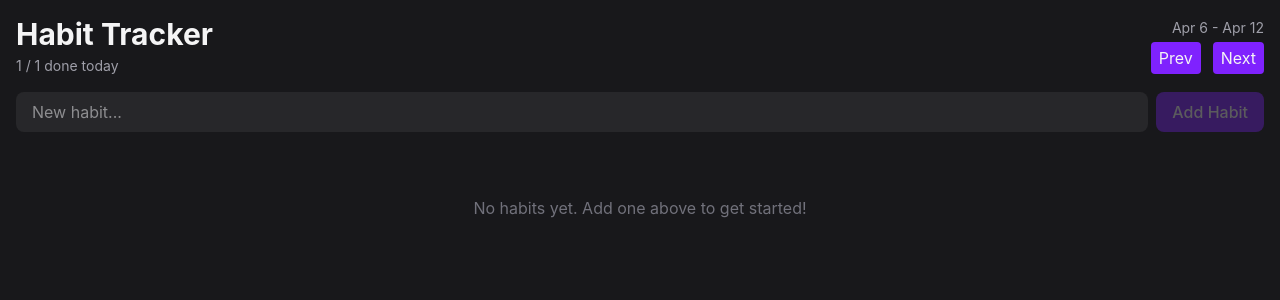
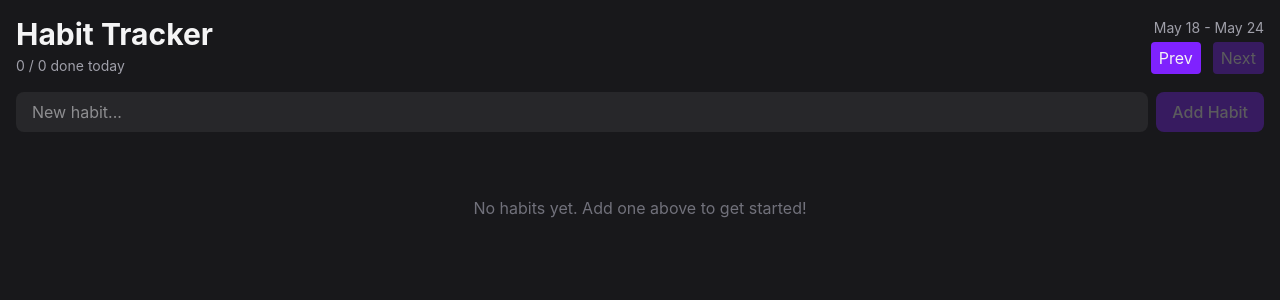
Before and after one commit to CallmeCheese1/React-Tutorial-Project, a React (Vite) app: page / in a window 1280 px wide. Shown: the top 300 px of the page. Built offline with nearby package versions, Linux system fonts and the light colour scheme.

Commit message:
Made UI reactive and added mode

```diff
--- a/src/App.tsx
+++ b/src/App.tsx
@@ -1,47 +1,30 @@
-import { useState } from "react"
-import { HabitForm } from "./components/HabitForm"
-import { HabitList, type Habit } from "./components/HabitList"
-import { Header } from "./components/Header"
-import { isSameDay } from "date-fns"
+import { useState } from "react";
+import { HabitForm } from "./components/HabitForm";
+import { HabitList } from "./components/HabitList";
+import { Header } from "./components/Header";
+import { HabitProvider } from "./context/HabitProvider";
+import { addWeeks, eachDayOfInterval, endOfWeek, startOfWeek } from "date-fns";
 
 export default function App() {
-  const [habits, setHabits] = useState<Habit[]>([])
+  const [weekOffset, setWeekOffset] = useState(0);
 
-  function addHabit(name: string) {
-    //Note to future self: any state is IMMUTABLE. Only way is through setHabits.
-    //as he said: anytime you use the existing value of state inside of the state updater, make sure you're actually changing how the codw works by referencing the "second version"?
-
-    //so, for example, this one wouldn't work. habits is IMMUTABLE, so it will always only hold the state of what habits was when we first called this.
-    //setHabits([...habits, {id: crypto.randomUUID(), name}])
-    //setHabits([...habits, {id: crypto.randomUUID(), name}])
-
-    //Instead, passing an arrow function that takes in an input goes into the React engine and tells it to use that input to make the state mutable, allowing us to continuously add to what it is in this moment, in case we wanted to keep adding.
-    setHabits(currentHabits => [...currentHabits, {id: crypto.randomUUID(), name, completions: [new Date()] }])
-  }
-
-  function deleteHabit(id: string) {
-    setHabits(currentHabits => currentHabits.filter(habit => habit.id !== id))
-  }
-
-  function toggleHabit(id: string, date: Date) {
-    setHabits(currentHabits => (
-      currentHabits.map(habit => {
-        if (habit.id !== id) return habit
-
-        const alreadyDone = habit.completions.some(c => isSameDay(c, date))
-
-        const completions = alreadyDone ? habit.completions.filter(c => !isSameDay(c, date)) : [...habit.completions, date]
-
-        return {...habit, completions}
-      })
-    ))
-  }
+  const week = addWeeks(new Date(), weekOffset);
+  const visibleDates = eachDayOfInterval({
+    start: startOfWeek(week, { weekStartsOn: 1 }),
+    end: endOfWeek(week, { weekStartsOn: 1 }),
+  });
 
   return (
     <div className="max-w-2x1 mx-auto p-4 flex flex-col gap-4">
-      <Header />
-      <HabitForm addHabit={addHabit}/>
-      <HabitList deleteHabit={deleteHabit} toggleHabit={toggleHabit} habits = {habits}/>
+      <HabitProvider>
+        <Header
+          visibleDates={visibleDates}
+          onNext={() => setWeekOffset((o) => o + 1)}
+          onPrev={() => setWeekOffset((o) => o - 1)}
+        />
+        <HabitForm />
+        <HabitList visibleDates={visibleDates}/>
+      </HabitProvider>
     </div>
-  )
+  );
 }
--- a/src/components/HabitForm.tsx
+++ b/src/components/HabitForm.tsx
@@ -1,12 +1,11 @@
 import { useState, type SubmitEvent } from "react";
 import { Button } from "./Button";
+import { useHabits } from "../context/useHabits";
 
-type HabitFormProps = {
-  addHabit: (name: string) => void
-}
 
-export function HabitForm({ addHabit }: HabitFormProps) {
+export function HabitForm( ) {
   const [name, setName] = useState("")
+  const { addHabit } = useHabits()
 
   function handleSubmit(event: SubmitEvent) {
     event.preventDefault()
--- a/src/components/HabitList.tsx
+++ b/src/components/HabitList.tsx
@@ -1,46 +1,50 @@
-import { Button } from "./Button"
-import { eachDayOfInterval, endOfWeek, format, startOfWeek, isFuture, isSameDay, subDays } from "date-fns"
+import { useHabits, type Habit } from "../context/useHabits";
+import { Button } from "./Button";
+import {
+  format,
+  isFuture,
+  isSameDay,
+  subDays,
+} from "date-fns";
 
-export type Habit = {id: string; name: string; completions: Date[]}
+type HabitListProps = { visibleDates: Date[] };
 
-type HabitListProps = {
-    habits: Habit[]
-    deleteHabit: (id: string) => void
-    toggleHabit: (id: string, date: Date) => void
+//The component to hold the list of our habits, underneath the Habit Tracker creation form, which just iterates through our constant list of habits and creates a HabitItem for each one.
+export function HabitList({ visibleDates }: HabitListProps) {
+  const { habits } = useHabits();
+
+  if (habits.length === 0) {
+    return (
+      <p className="text-center text-zinc-500 py-12">
+        No habits yet. Add one above to get started!
+      </p>
+    );
   }
 
-//The component to hold the list of our habits, underneath the Habit Tracker creation form, which just iterates through our constant list of habits and creates a HabitItem for each one.
-export function HabitList({habits, deleteHabit, toggleHabit}: HabitListProps) {
-
-    if (habits.length === 0){
-        return <p className="text-center text-zinc-500 py-12">No habits yet. Add one above to get started!</p>
-    }
-
-    return <div className="flex flex-col gap-3">
-        {habits.map(habit => (
-            <HabitItem deleteHabit={deleteHabit} toggleHabit = {toggleHabit} key={habit.id} habit={habit} />
+  return (
+    <div className="flex flex-col gap-3">
+      {habits.map((habit) => (
+        <HabitItem key={habit.id} habit={habit} visibleDates={visibleDates}/>
       ))}
     </div>
+  );
 }
 
 //Speaking of, these are the promised habits! Each one has an ID and a name of that habit, right now.
 type HabitItemProps = {
-    habit: Habit
-    deleteHabit: (id: string) => void
-    toggleHabit: (id: string, date: Date) => void
-}
-function HabitItem({ habit, deleteHabit, toggleHabit }: HabitItemProps) {
-    const visibleDates = eachDayOfInterval({
-        start: startOfWeek(new Date(), {weekStartsOn: 1}),
-        end: endOfWeek(new Date(), {weekStartsOn: 1}),
-    })
-    const streak = getStreak(habit.completions)
+  habit: Habit;
+  visibleDates: Date[]
+};
+
+function HabitItem({ habit, visibleDates }: HabitItemProps) {
+  const { deleteHabit, toggleHabit } = useHabits();
+
+  const streak = getStreak(habit.completions);
 
   return (
     //The ENTIRE habit card
     <div className="rounded-xl bg-zinc-800 p-4 flex flex-col gap-3">
-
-            {/* Holds the name of the habit and the current strea, and then the Delete button on the other side*/}
+      {/* Holds the name of the habit and the current streak, and then the Delete button on the other side*/}
       <div className="flex items-center justify-between">
         <div className="flex gap-3 items-center">
           <span className="font-medium">{habit.name}</span>
@@ -49,19 +53,27 @@ function HabitItem({ habit, deleteHabit, toggleHabit }: HabitItemProps) {
           )}
         </div>
         <Button
-                    onClick={() => deleteHabit(habit.id)}variant="ghost-destructive" className="text-sm">
+          onClick={() => deleteHabit(habit.id)}
+          variant="ghost-destructive"
+          className="text-sm"
+        >
           Delete
         </Button>
       </div>
 
       {/* Our specific list of days underneath the above.*/}
       <div className="flex gap-1.5">
-                {visibleDates.map(date => (
-                    <Button className="flex flex-1 flex-col items-center gap-0.5 rounded-lg text-xs"
+        {visibleDates.map((date) => (
+          <Button
+            className="flex flex-1 flex-col items-center gap-0.5 rounded-lg text-xs"
             key={date.toISOString()}
             disabled={isFuture(date)}
             onClick={() => toggleHabit(habit.id, date)}
-                    variant={habit.completions.some(d => isSameDay(date, d)) ? "primary" : "secondary"}
+            variant={
+              habit.completions.some((d) => isSameDay(date, d))
+                ? "primary"
+                : "secondary"
+            }
           >
             <span className="font-medium">{format(date, "EEE")}</span>
             <span className="font-medium">{format(date, "d")}</span>
@@ -69,17 +81,17 @@ function HabitItem({ habit, deleteHabit, toggleHabit }: HabitItemProps) {
         ))}
       </div>
     </div>
-    )
+  );
 }
 
 function getStreak(completions: Date[]) {
-    let streak = 0
-    let date = new Date()
+  let streak = 0;
+  let date = new Date();
 
-    while (completions.some(c => isSameDay(c, date))) {
-        streak++
-        date = subDays(date, 1)
+  while (completions.some((c) => isSameDay(c, date))) {
+    streak++;
+    date = subDays(date, 1);
   }
 
-    return streak
+  return streak;
 }
--- a/src/components/Header.tsx
+++ b/src/components/Header.tsx
@@ -1,18 +1,42 @@
+import { format, isToday } from "date-fns";
+import { useHabits } from "../context/useHabits";
 import { Button } from "./Button";
 
-export function Header() {
-  return <header className="flex items-center justify-between">
+type HeaderProps = {
+  visibleDates: Date[];
+  onPrev: () => void;
+  onNext: () => void;
+};
+
+export function Header({ visibleDates, onPrev, onNext }: HeaderProps) {
+  const { habits } = useHabits();
+
+  const doneToday = habits.filter((habit) =>
+    habit.completions.some((c) => isToday(c)),
+  ).length;
+
+  const dateRange = `${format(visibleDates[0], "MMM d")} - ${format(visibleDates.at(-1)!, "MMM d")}`;
+
+  return (
+    <header className="flex items-center justify-between">
       <div className="flex flex-col gap-1">
         <h1 className="text-3xl font-bold">Habit Tracker</h1>
-      <span className="text-zinc-400 text-sm">1 / 1 done today</span>
+        <span className="text-zinc-400 text-sm">
+          {doneToday} / {habits.length} done today
+        </span>
       </div>
       <div className="flex flex-col gap-1 items-end">
-      <span className="text-zinc-400 text-sm">Apr 6 - Apr 12</span>
+        <span className="text-zinc-400 text-sm">{dateRange}</span>
         <div className="flex items-center gap-3">
-        <Button>Prev</Button>
-        <Button>Next</Button>
+          <Button onClick={onPrev}>Prev</Button>
+          <Button
+            onClick={onNext}
+            disabled={visibleDates.some(date => isToday(date))}
+          >
+            Next
+          </Button>
         </div>
-
       </div>
     </header>
+  );
 }
--- /dev/null
+++ b/src/context/HabitProvider.tsx
@@ -0,0 +1,58 @@
+/* eslint-disable react-refresh/only-export-components */
+//ending the file with Provider/Context is usually the convention
+//context is how we can wrap a bunch of components and give them access to the same state data anywhere
+
+import { isSameDay } from "date-fns";
+import { useState, type ReactNode } from "react";
+import { HabitContext, type Habit } from "./useHabits";
+
+type HabitProviderProps = {
+    children: ReactNode
+}
+
+export function HabitProvider({ children}: HabitProviderProps) {
+    const [habits, setHabits] = useState<Habit[]>([])
+
+    function addHabit(name: string) {
+        //Note to future self: any state is IMMUTABLE. Only way is through setHabits.
+        //as he said: anytime you use the existing value of state inside of the state updater, make sure you're actually changing how the codw works by referencing the "second version"?
+
+        //so, for example, this one wouldn't work. habits is IMMUTABLE, so it will always only hold the state of what habits was when we first called this.
+        //setHabits([...habits, {id: crypto.randomUUID(), name}])
+        //setHabits([...habits, {id: crypto.randomUUID(), name}])
+
+        //Instead, passing an arrow function that takes in an input goes into the React engine and tells it to use that input to make the state mutable, allowing us to continuously add to what it is in this moment, in case we wanted to keep adding.
+        setHabits(currentHabits => [...currentHabits, {id: crypto.randomUUID(), name, completions: [new Date()] }])
+    }
+
+    function deleteHabit(id: string) {
+        setHabits(currentHabits => currentHabits.filter(habit => habit.id !== id))
+    }
+
+    //A very fundamental and often used function, toggling that particular day on or off.
+    function toggleHabit(id: string, date: Date) {
+
+        //Taking the current array of our habits...
+        setHabits(currentHabits => (
+            //Mapping a function through every habit...
+            currentHabits.map(habit => {
+                //if this isn't the ID that we care about, move on
+                if (habit.id !== id) return habit
+
+                //Based on all the days that this habit has been done, are ANY of them the day we just clicked? Has this day been done? True, or false?
+                const alreadyDone = habit.completions.some(c => isSameDay(c, date))
+
+                //Using a ternary operator, if that day is already done, we FILTER OUT that day from the completions array, A.K.A. removing it. If that day is NOT done, then we set completions to everything already in completions...plus our day.
+                const completions = alreadyDone ? habit.completions.filter(c => !isSameDay(c, date)) : [...habit.completions, date]
+
+                //Return everything else about the habit, exactly as it was, but change the completions to our new one with the specified date turned on or off.
+                return {...habit, completions}
+                //note: this return translates to actually updating the habit because this is all ultimately being passed into setHabits, which Magic's away updating the habits and that particular habit.
+            })
+        ))
+    }
+
+    return <HabitContext value={{ habits, addHabit, toggleHabit, deleteHabit}}>
+        {children}
+    </HabitContext>
+}
--- /dev/null
+++ b/src/context/useHabits.ts
@@ -0,0 +1,20 @@
+import { createContext, useContext } from "react"
+
+export type Habit = {id: string; name: string; completions: Date[]}
+
+type Context = {
+    habits: Habit[]
+    addHabit: (name: string) => void
+    deleteHabit: (id: string) => void
+    toggleHabit: (id: string, date: Date) => void
+}
+
+export const HabitContext = createContext<null| Context>(null)
+
+export function useHabits() {
+    const habitContext = useContext(HabitContext)
+
+    if (habitContext == null) throw new Error("Null context")
+
+    return habitContext
+}
```
Lines whose indentation alone changed are shown as unchanged.
